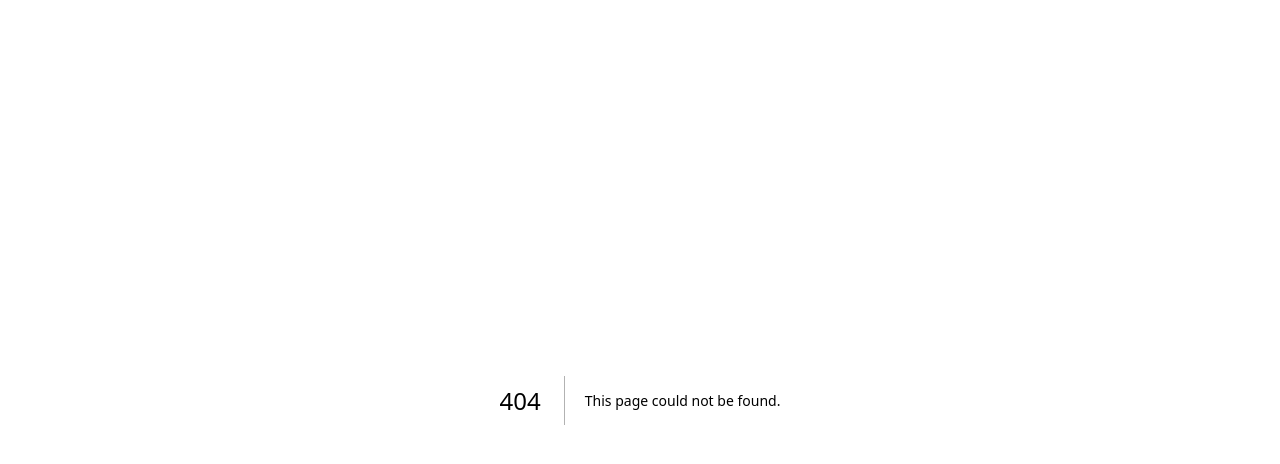
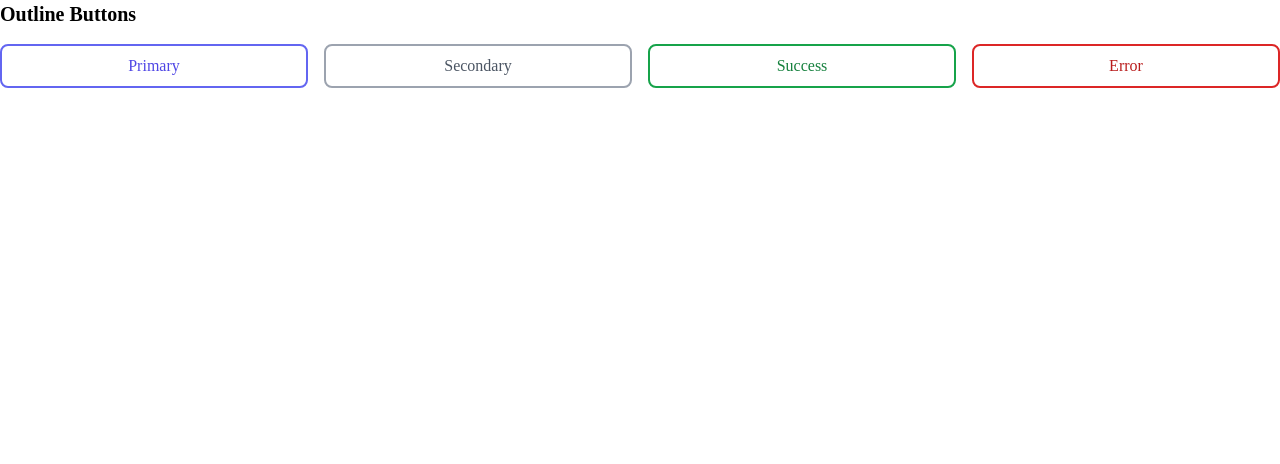
Before and after one commit to diegosalasmartinez/ui, a Next.js app: page /button/OutlineButtons in a window 1280 px wide. Before the commit this address had no page. Shown: the top 464 px of the page. Built offline with nearby package versions, Linux system fonts and the light colour scheme.

Commit message:
Show outline buttons

```diff
--- a/components/button/BasicButton.tsx
+++ b/components/button/BasicButton.tsx
@@ -32,7 +32,7 @@ export default function BasicButton({
     <button
       type='button'
       className={cn(
-        'rounded-lg px-4 py-2 text-center text-sm font-medium text-white',
+        'rounded-lg px-4 py-2 text-center text-base font-medium text-white',
         'focus:outline-none focus:ring-4',
         getColor(),
       )}
--- /dev/null
+++ b/components/button/OutlineButton.tsx
@@ -0,0 +1,45 @@
+import { cn } from '@/utils/style'
+
+interface OutlineButtonProps {
+  text: string
+  category?: 'primary' | 'secondary' | 'error' | 'success'
+  disabled?: boolean
+  onClick?: (data: any) => void
+}
+
+export default function OutlineButton({
+  text,
+  category = 'primary',
+  disabled = false,
+  onClick = () => {},
+}: OutlineButtonProps) {
+  const getColor = () => {
+    switch (category) {
+      case 'primary':
+        return 'border-indigo-500 text-indigo-600 hover:text-indigo-800 hover:border-indigo-700 focus:ring-indigo-300'
+      case 'secondary':
+        return 'border-gray-400 text-gray-600 hover:text-gray-700 hover:border-gray-500 focus:ring-gray-300'
+      case 'success':
+        return 'border-green-600 text-green-700 hover:text-green-800 hover:border-green-700 focus:ring-green-300'
+      case 'error':
+        return 'border-red-600 text-red-700 hover:text-red-800 hover:border-red-700 focus:ring-red-300'
+      default:
+        return 'border-indigo-600 hover:border-indigo-700 focus:ring-indigo-300'
+    }
+  }
+
+  return (
+    <button
+      type='button'
+      className={cn(
+        'border-2 rounded-lg px-4 py-2 text-center text-base font-medium',
+        'focus:outline-none focus:ring-4',
+        getColor(),
+      )}
+      disabled={disabled}
+      onClick={onClick}
+    >
+      {text}
+    </button>
+  )
+}
--- /dev/null
+++ b/pages/button/OutlineButtons.tsx
@@ -0,0 +1,16 @@
+import OutlineButton from '@/components/button/OutlineButton'
+import { cn } from '@/utils/style'
+
+export default function OutlineButtons() {
+  return (
+    <div id='basic-buttons' className='mb-6'>
+      <h1 className='mb-4 text-xl font-bold'>Outline Buttons</h1>
+      <div className={cn('grid grid-cols-1 gap-4', 'md:grid-cols-4')}>
+        <OutlineButton text='Primary' />
+        <OutlineButton text='Secondary' category='secondary' />
+        <OutlineButton text='Success' category='success' />
+        <OutlineButton text='Error' category='error' />
+      </div>
+    </div>
+  )
+}
--- a/pages/button/index.tsx
+++ b/pages/button/index.tsx
@@ -1,5 +1,6 @@
 import DefaultLayout from '@/components/layout/DefaultLayout'
 import BasicButtons from './BasicButtons'
+import OutlineButtons from './OutlineButtons'
 
 const nav = [
   { title: 'Basic Buttons', href: 'basic-buttons' },
@@ -10,6 +11,7 @@ export default function Button() {
   return (
     <DefaultLayout title='UI Design System' nav={nav}>
       <BasicButtons />
+      <OutlineButtons/>
       {/* <OutlineButtons />
       <TextButtons />
       <IconButtons />
```
